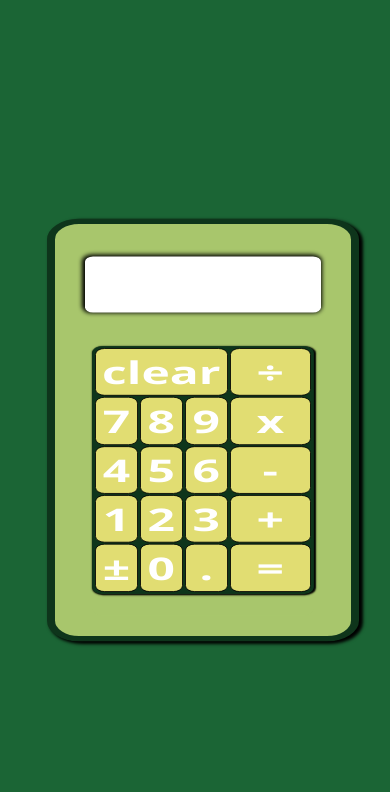
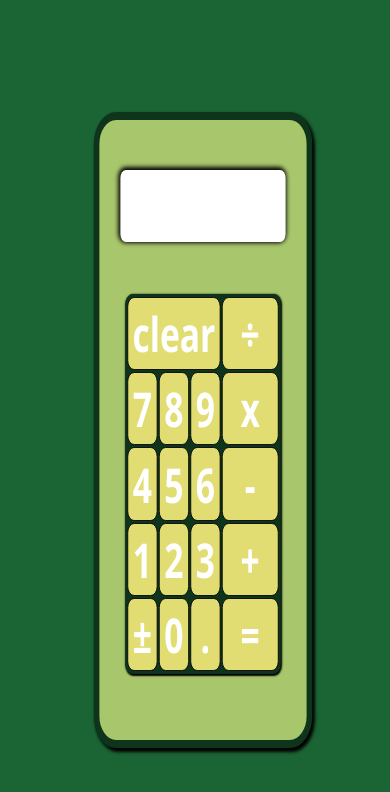
Before and after one commit to danjhkim/calcapp, a React (Create React App) app: page / in a window 390 px wide. Shown: the top 792 px of the page. Built offline with nearby package versions, Linux system fonts and the light colour scheme.

Commit message:
calc final

```diff
--- a/src/styles/global.css
+++ b/src/styles/global.css
@@ -168,6 +168,7 @@ td:active {
 @media screen and (max-width: 500px) {
 	.calcbody {
 		transform: scaleY(0.85);
+		transform: scalex(0.9);
 	}
 
 	.calcscreen {
@@ -178,6 +179,7 @@ td:active {
 @media screen and (max-width: 490px) {
 	.calcbody {
 		transform: scaleY(0.75);
+		transform: scalex(0.8);
 	}
 	.pad {
 		width: 75%;
@@ -192,10 +194,9 @@ td:active {
 @media screen and (max-width: 400px) {
 	.calcbody {
 		transform: scaleY(0.65);
+		transform: scalex(0.7);
 	}
-	.calcscreen {
-		height: 1.8em;
-	}
+
 	body {
 		color: black;
 		font-family: 'Segoe UI', Tahoma, Geneva, Verdana, sans-serif;
@@ -223,6 +224,7 @@ td:active {
 
 	.calcbody {
 		transform: scaleY(0.5);
+		transform: scalex(0.6);
 	}
 	td {
 		font-size: 2rem;
@@ -238,6 +240,7 @@ td:active {
 
 	.calcbody {
 		transform: scaleY(0.6);
+		transform: scalex(0.7);
 	}
 }
 
```
